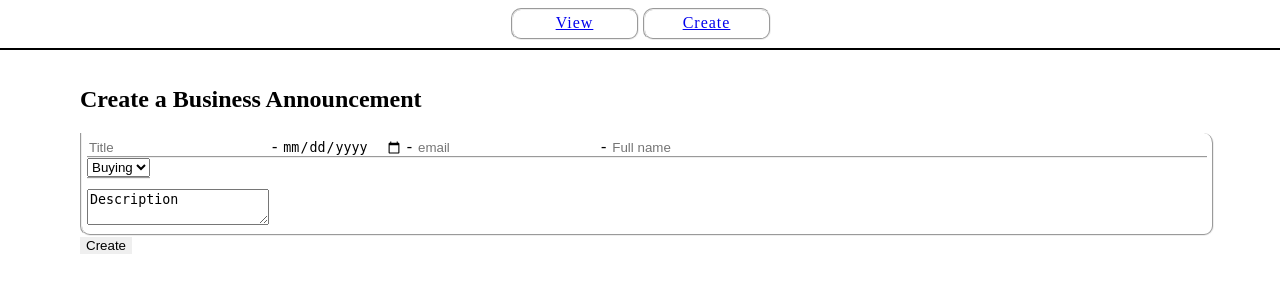
After one commit to Tkarius/was2019, a PHP site: page /create.html in a window 1280 px wide. The commit adds this page. Shown: the top 300 px of the page. Run offline with PHP 8.4, Linux system fonts and the light colour scheme.

Commit message:
Added html only versions of the pages. Added Regex check on input in create.html.

```diff
--- /dev/null
+++ b/frontend/create.html
@@ -0,0 +1,59 @@
+<!DOCTYPE HTML>
+<meta http-equiv="content-type" content="text/html" charset="utf-8" />
+<html>
+    <head>
+        <title>Create Business Announcement</title>
+        <link rel="stylesheet" type="text/css" href="css\main.css">
+    </head>
+    <body>
+        <div id="MenuBar">
+            <span class="menubutton"><a href="./">View</a></span>
+            <span class="menubutton"><a href="./create.html">Create</a></span>
+        </div>
+
+        <div class="contentarea">
+        <h2>Create a Business Announcement</h2>
+            <form id="TheForm" method="POST" action="/wassivu">
+                <div id="ErrorAnnouncement">
+
+                </div>
+                <div class='bnsannouncement'>
+                <div class='firstline'><span class='title'> <input type="text" name="title" placeholder="Title" required> </span> - <span class='date'> <input id="date_id" type="date" required> - <input type="email" name="email" placeholder="email" required> - <input type="text" name="fullname" placeholder="Full name" required></div>
+                <span class='category'>
+                <select name="category">
+                    <option value="buying">Buying</option>
+                    <option value="selling">Selling</option>
+                </select>
+                </span>
+                <div class='description'><textarea name="description">Description</textarea></div>
+                </div>
+                <input id="hidden_date_epoch" name="date" type="hidden">
+                <input type="submit" value="Create">
+            </form>
+        </div>
+    </body>
+
+    <script type="text/javascript">
+
+        var fields = ["title", "date", "email", "fullname", "category", "description"];
+        var reg = RegExp("[^A-Za-z0-9@]");
+
+        setInterval(function(){
+            var Epochdate = new Date(document.getElementById("date_id").value);
+            Epochdate = Epochdate.getTime();
+            document.getElementById("hidden_date_epoch").value = Epochdate;
+        }, 10);
+
+        document.getElementById("TheForm").addEventListener("submit", function(event) {
+            for(i = 0; i<fields.length; i++){
+                if(reg.test(document.getElementsByName(fields[i])[0].value)){
+                    console.log("break");
+                    event.preventDefault();
+                    document.getElementById("ErrorAnnouncement").innerHTML="Error: Special characters are no allowed.";
+                    break;
+                }
+            }
+        }, true);
+
+    </script>
+</html>
--- a/frontend/css/main.css
+++ b/frontend/css/main.css
@@ -66,3 +66,7 @@ input{
 .description{
     padding-top:12px;
 }
+
+#ErrorAnnouncement{
+    color:red;
+}
```
Also changed, not shown: frontend/index.html (added, +23 -0 lines).
